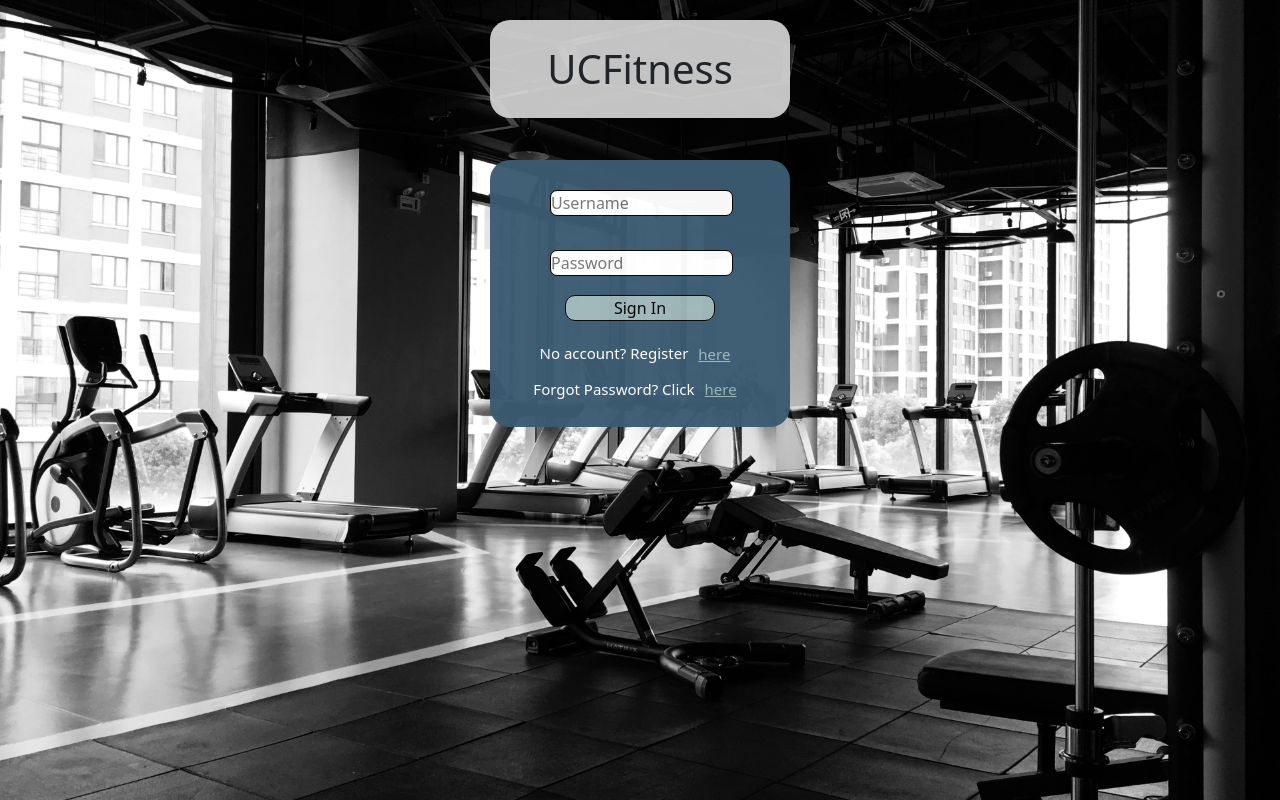
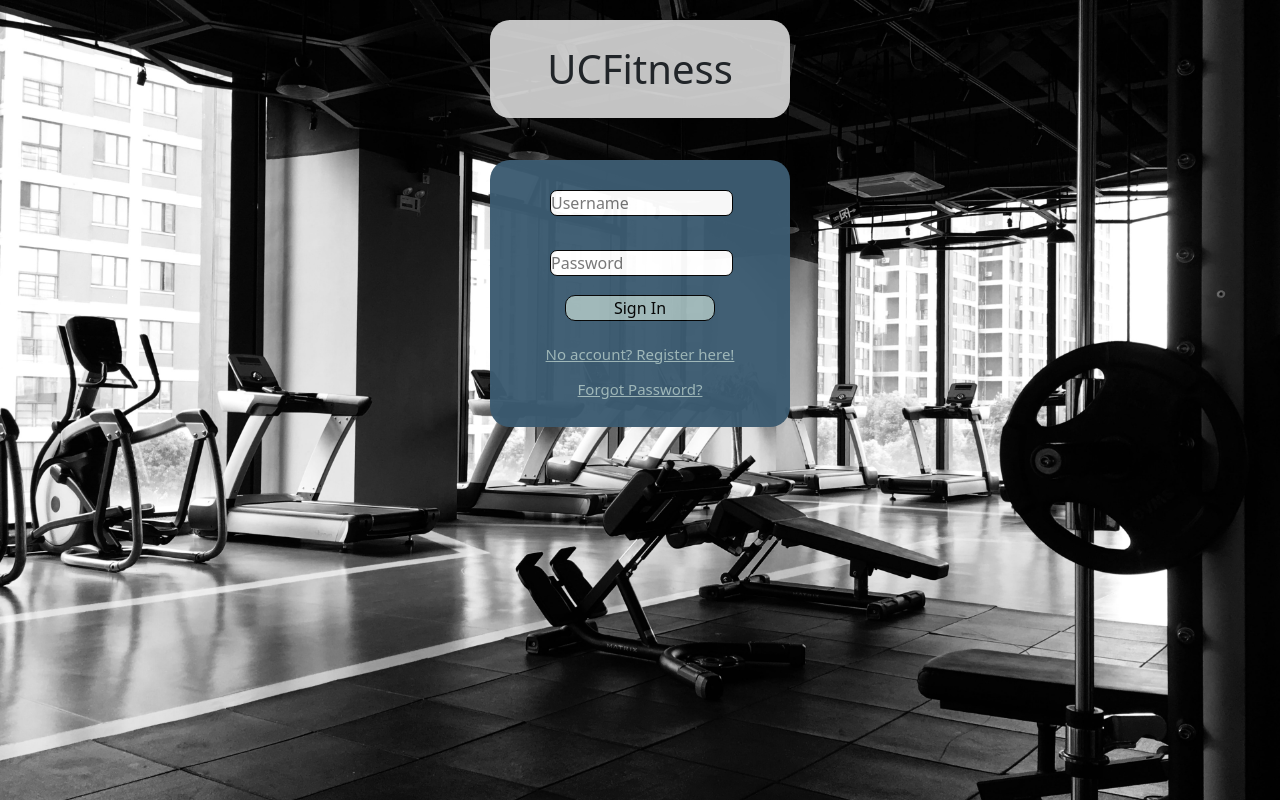
Before and after one commit to BrandonN24/workout-app, a React (Create React App) app in the folder frontend/: page / in a window 1280 px wide. Built offline with nearby package versions, Linux system fonts and the light colour scheme.

Commit message:
changed login links to be the whole text

```diff
--- a/frontend/src/components/Login.js
+++ b/frontend/src/components/Login.js
@@ -112,24 +112,18 @@ function Login()
                 <span id="loginResult">{message}</span>
 
                 <div id = "registerPrompt">
-                    <span style={{fontSize:15}}>
-                        No account? Register
-                    </span>
                     <Link class="registerLink"to='/RegisterPage'>
                     <span style={{fontSize:15}}>
-                        here
+                        No account? Register here!
                     </span>
                     </Link>
                 </div>
 
                 <div id="forgotPasswordPrompt">
-                    <span style={{fontSize:15}}>
-                        Forgot Password? Click
-                    </span>
                     <Link class="forgotPasswordLink"to='/ForgotPasswordPage'>
-                    <span style={{fontSize:15}}>
-                        here
-                    </span>
+                        <span style={{fontSize:15}}>
+                            Forgot Password?
+                        </span>
                     </Link>
                 </div>
 
```
